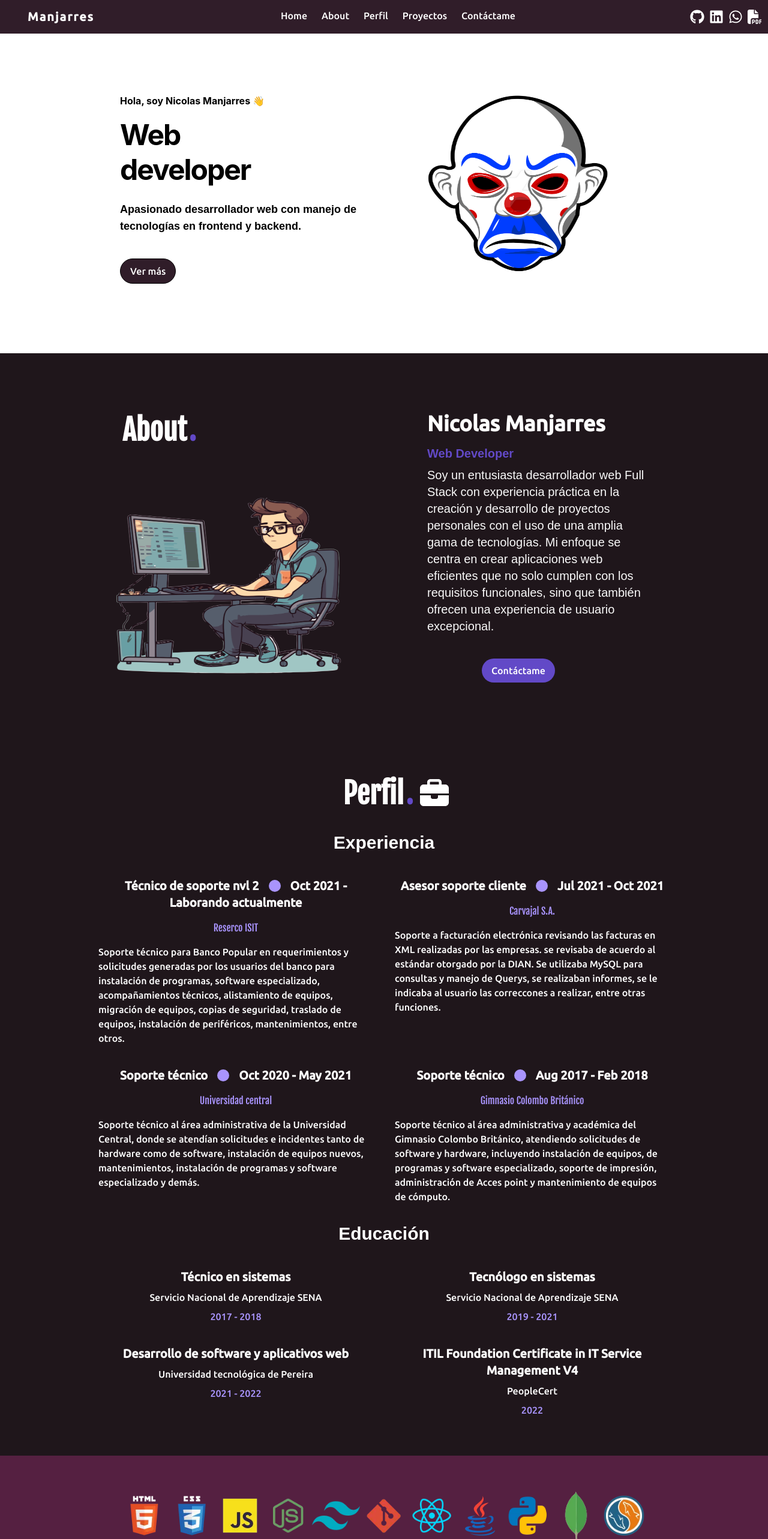
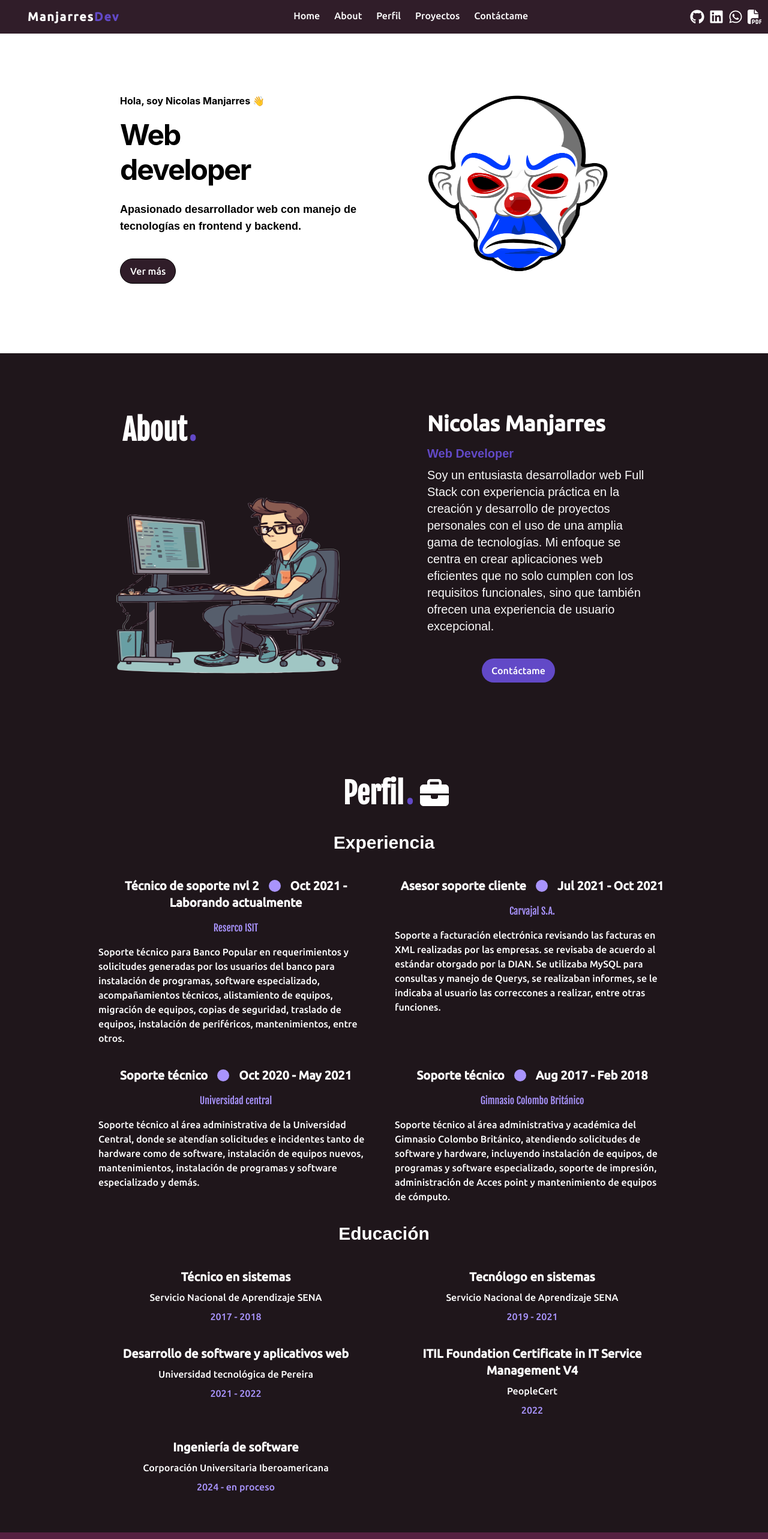
Before and after one commit to NicolasManjarres11/portfolio, a React (Create React App) app: page / in a window 1280 px wide. Shown: the top 2566 px of the page at 60% size. Built offline with nearby package versions, Linux system fonts and the light colour scheme; a web font is replaced by a local one.

Commit message:
se actualiza información

```diff
--- a/src/components/Data.js
+++ b/src/components/Data.js
@@ -92,14 +92,14 @@ export const projects = [
 
     {image: Project3,
         tittle: 'Imashare',
-        description: 'Red social basada en imágenes donde se utilizó Nodejs, Express y Mongodb para construir su lógica, además de utilizar conceptos de frontend tales como Bootstrap, Handlebars, Jquery y otros más. Podemos ver, comentar, agregar, eliminar y darle like a imágenes. (Link no disponible por ahora)',
+        description: 'Red social basada en imágenes donde se utilizó Nodejs, Express y Mongodb para construir su lógica, además de utilizar conceptos de frontend tales como Bootstrap, manejo de plantillas con Handlebars, Jquery y otros más. Podemos ver, comentar, agregar, eliminar y darle like a imágenes.',
         skill: [node, mongo, javascript, html, git],
         code: 'https://github.com/NicolasManjarres11/ImaShare.git',
         live: 'https://imashare.onrender.com/'
     },
     {image: Project4,
         tittle: 'Gestor Empleados',
-        description: 'Aplicación CRUD web realizada con React para frontend, Node.JS y Express para servidor y backend y para la base de datos se utilizó MongoDB, con el objetivo de manejar la metodología MERN. Su función es administrar una base de datos de empleados. Se puede reutilizar para otras funciones que requieran un registro de una tabla',
+        description: 'Aplicación web con CRUD realizada con React para frontend, Node.JS y Express para servidor y backend y para la base de datos se utilizó MongoDB, esto con el fin de manejar la metodología MERN. Su función es administrar una base de datos de empleados. Se puede reutilizar para otras funciones que requieran un registro de una tabla',
         skill: [reactSvg ,node, mongo, javascript, html, git],
         code: 'https://github.com/NicolasManjarres11/GestorEmpleados',
         live: 'https://gestorempleadosapp.onrender.com/'
@@ -107,7 +107,7 @@ export const projects = [
     {
         image: Project2,
         tittle: 'Sistema solar',
-        description: 'Proyecto realizado a base de HTML, CSS y Javascript, para mostrar de una manera muy simple el sistema solar, utilizando métodos de manipulación de DOM, importación de imágenes, animaciones con CSS y demás',
+        description: 'Proyecto realizado a base de HTML, CSS y Javascript, para mostrar de una manera sencilla el sistema solar, utilizando métodos de manipulación de DOM, importación de imágenes, animaciones con CSS y demás',
         skill: [html, css, javascript, git],
         code: 'https://github.com/NicolasManjarres11/solar-system.git',
         live:'https://nicolasmanjarres11.github.io/solar-system/'
@@ -122,14 +122,14 @@ export const projects = [
         live:'https://nicolasmanjarres11.github.io/pokedex/'
 
     },
-    {
+    /* {
         image: Project0,
         tittle: 'Javascript práctico',
         description: 'Proyecto realizado a base de HTML, CSS y Javascript, utilizando métodos de manipulación de DOm e importación de imágenes',
         skill: [html, css, javascript],
         code: 'https://github.com/NicolasManjarres11/curso-frontend-developer-javascript-practico',
         live:'https://nicolasmanjarres11.github.io/curso-frontend-developer-javascript-practico/'
-    },
+    }, */
 
 ]
 
@@ -190,4 +190,9 @@ export const estudios =[
         instituto: 'PeopleCert',
         fecha: '2022'
     },
+    {
+        titulo: 'Ingeniería de software',
+        instituto: 'Corporación Universitaria Iberoamericana',
+        fecha: '2024 - en proceso'
+    },
 ]
--- a/src/components/Navbar.js
+++ b/src/components/Navbar.js
@@ -44,7 +44,7 @@ const Navbar = () => {
     <nav className="navbar fixed top-0 left-0 right-0 z-10 flex flex-wrap justify-between items-center p-1.5 font-ubuntu bg-maincolor text-white ">
       <div className=" logo flex items-center flex-no-shrink text-white mr-6 mx-10">
 
-        <span className="font-semibold text-xl tracking-widest">Manjarres</span>
+        <span className="font-semibold text-xl tracking-widest">Manjarres<span className='text-[#6249c7] font-semibold text-xl'>Dev</span></span>
       </div>
       <div className="block lg:hidden">
         <button className="flex items-center px-3 py-2 border rounded text-teal-lighter border-teal-light mr-1" id="boton" onClick={() => setIsMenuOpen(!isMenuOpen)}>
```
Also changed, not shown: 5 other files (tests, documents, lock files or other folders).
